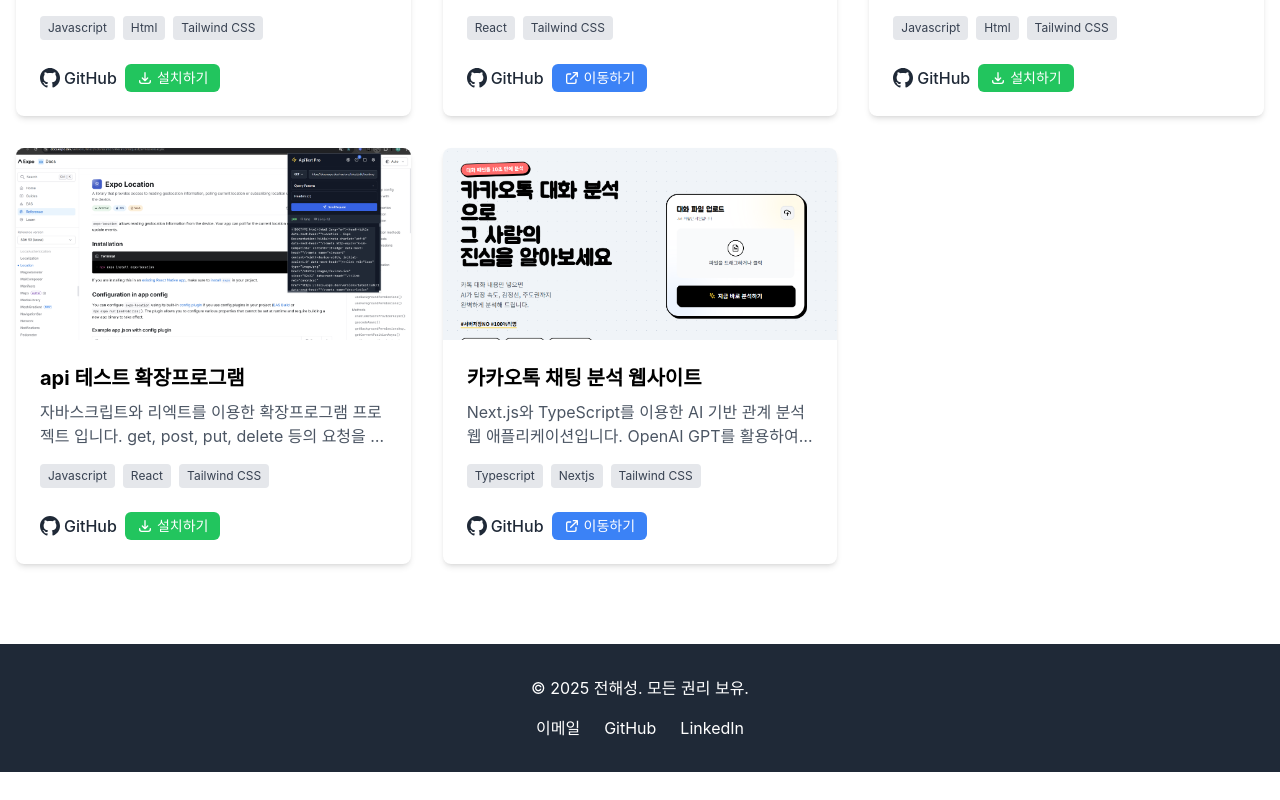
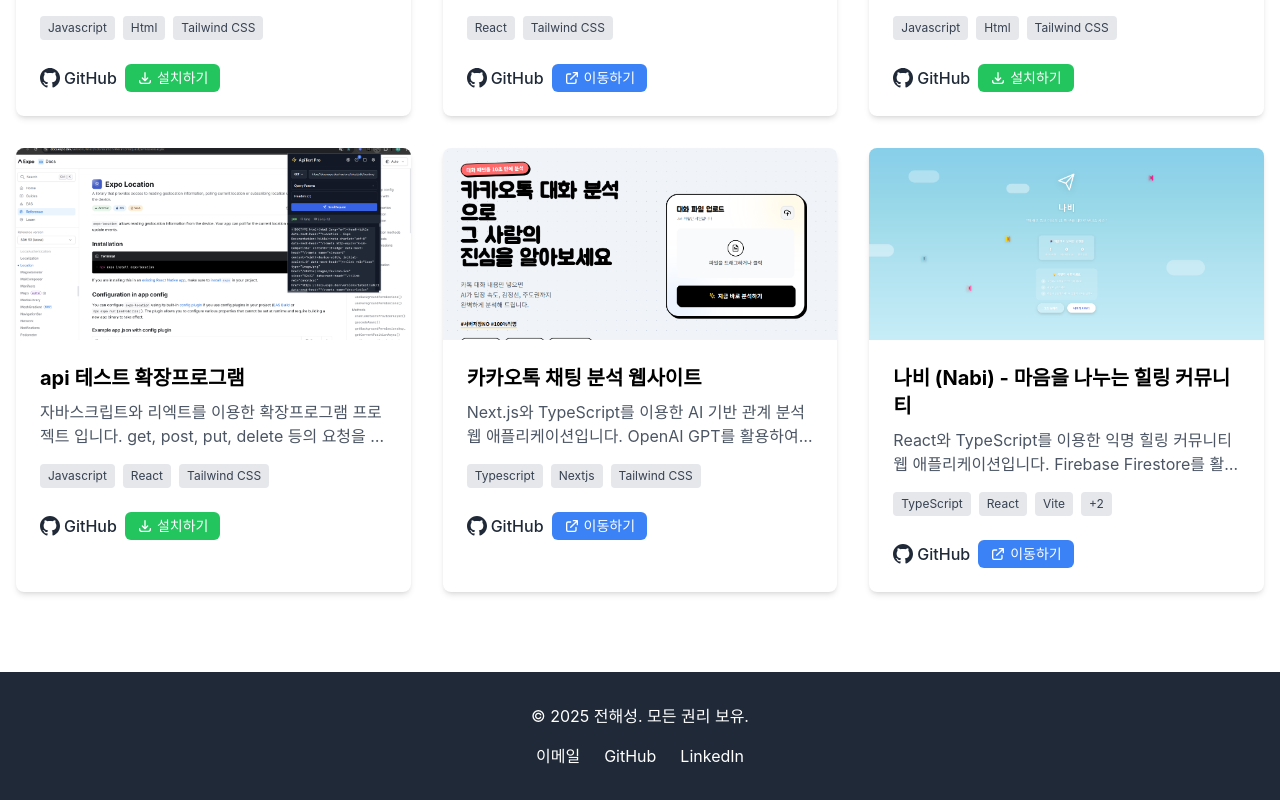
Before and after one commit to sunes26/portfolio-website, a React (Create React App) app: page / in a window 1280 px wide. Shown: the part 2722-3522 px from the top of the page. Before the commit the page ends 3494 px from the top, so only its background shows below. Built offline with nearby package versions, Linux system fonts and the light colour scheme.

Commit message:
update projectData

```diff
--- a/src/data/portfolioData.js
+++ b/src/data/portfolioData.js
@@ -82,6 +82,14 @@
         github: 'https://github.com/sunes26/mind_scanner',
         live: 'https://www.mindscanner.site'
       },
+      {
+    title: '나비 (Nabi) - 마음을 나누는 힐링 커뮤니티',
+    description: 'React와 TypeScript를 이용한 익명 힐링 커뮤니티 웹 애플리케이션입니다. Firebase Firestore를 활용하여 고민과 걱정을 포스트잇에 적어 하늘로 날려보내고, 좋아요와 댓글을 통해 서로에게 위로를 전할 수 있습니다. 무한 스크롤, 검색 기능, 관리자 대시보드 등의 기능을 구현했습니다.',
+    image: '/images/projects/project6.png',
+    technologies: ['TypeScript', 'React', 'Vite', 'Firebase', 'Framer Motion'],
+    github: 'https://github.com/your-username/postit-nabi',
+    live: 'https://postit-nabi.web.app'
+  }
     ]
   };
 
```
Also changed, not shown: public/images/projects/project6.png (added).
